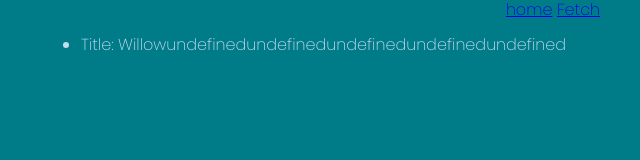
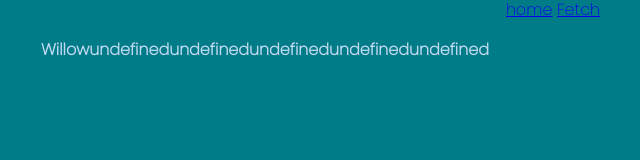
Before and after one commit to Furb/fetch, a website built with Parcel: page fetch.html in a window 1280 px wide. Shown: the whole page, without its empty margins (87-727 px from the left). Built offline with nearby package versions, Linux system fonts and the light colour scheme.

Commit message:
Update fetch.html

```diff
--- a/fetch.html
+++ b/fetch.html
@@ -40,9 +40,9 @@
 
 
 <section id="movielist">
-  <ul class="movie">
-    <li class="title">Title: <span id="title"></span></li>
-  </ul>
+  <div class="movie">
+    <h4 id="title"></h4>
+  </div>
 </section>
 
 </div>
```
